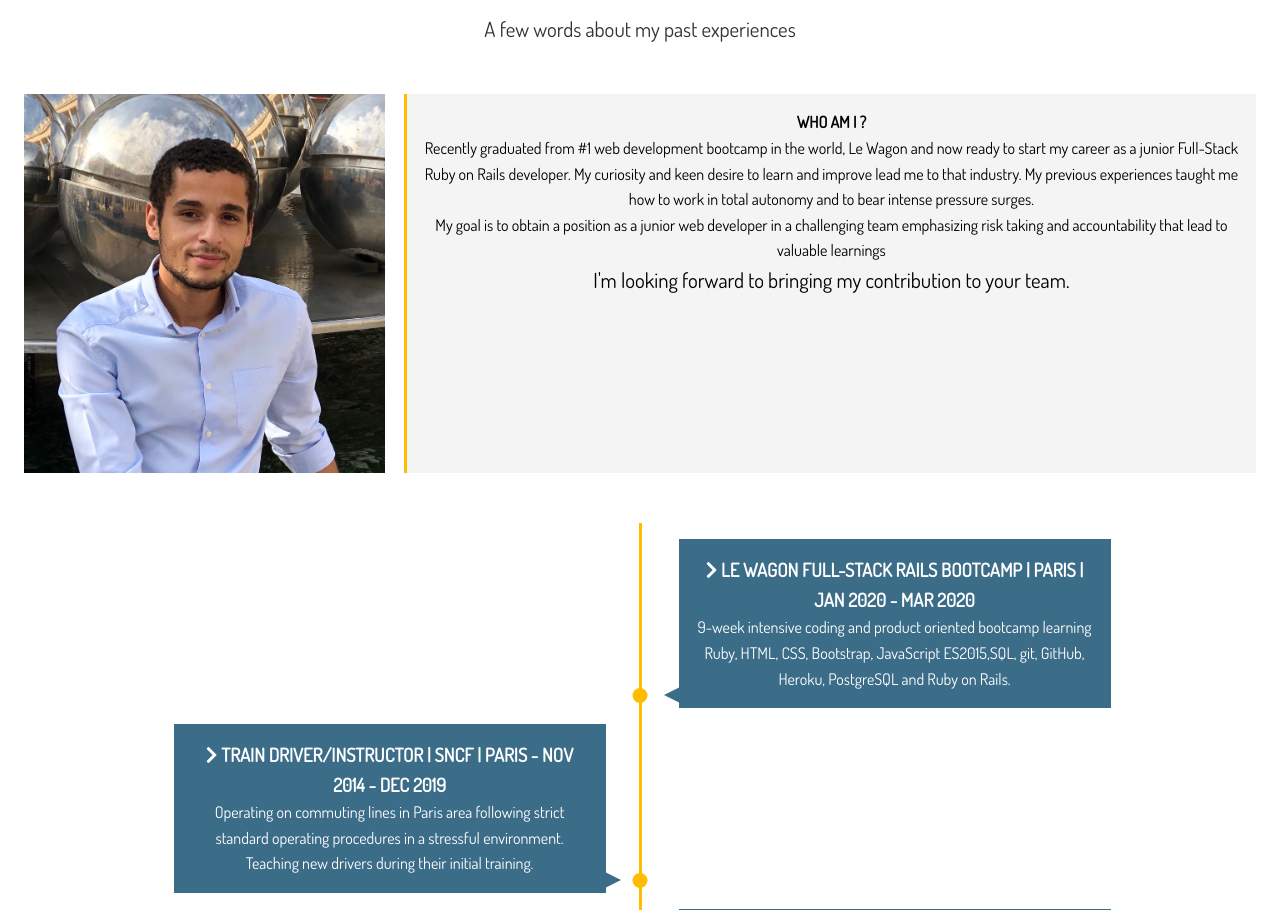
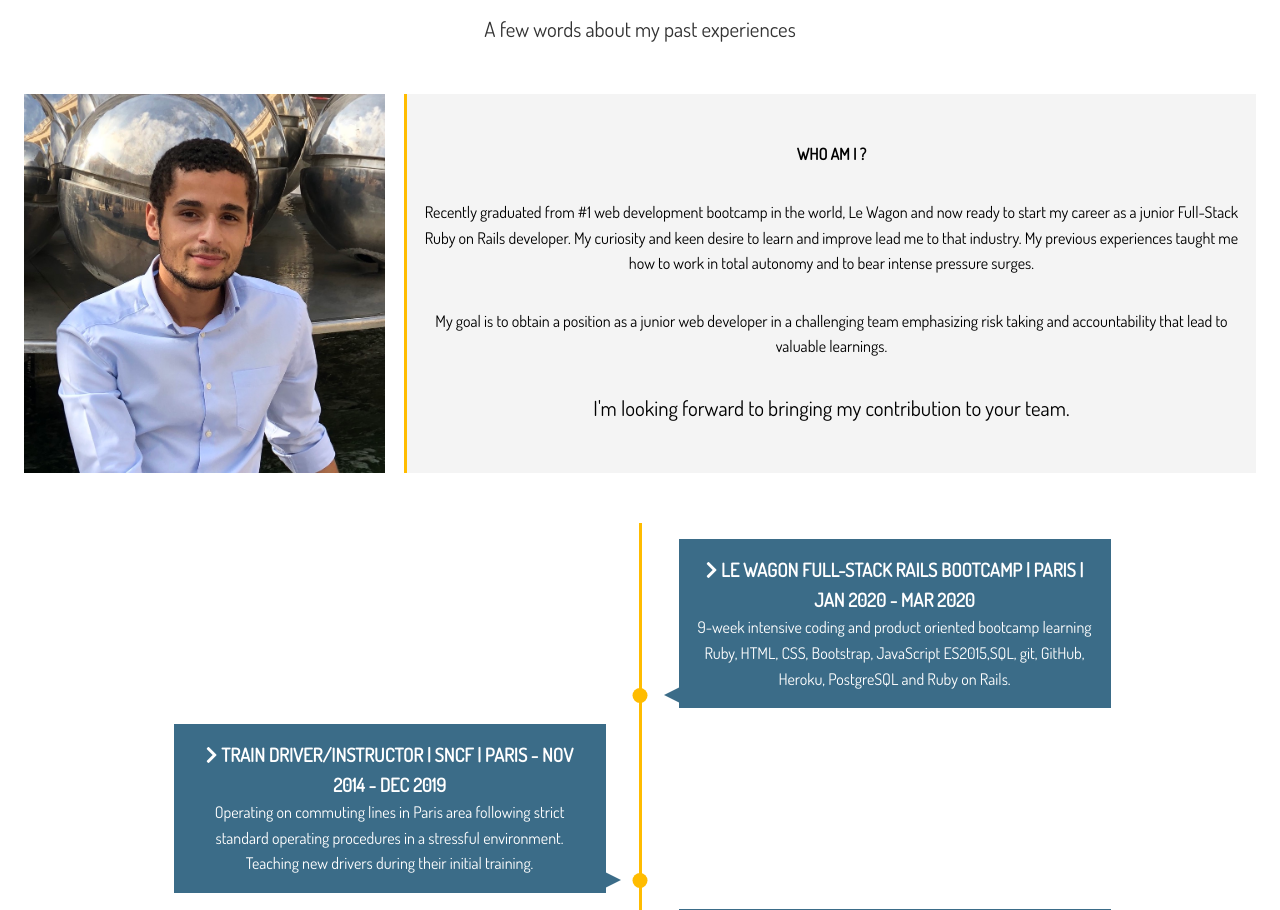
Before and after one commit to benjamin1555/benjamin1555.github.io, a website: page index.html in a window 1280 px wide. Shown: the part 915-1825 px from the top of the page. Drawn offline with nearby package versions, Linux system fonts and the light colour scheme.

Commit message:
modifiy margin/padding in bio text

```diff
--- a/index.html
+++ b/index.html
@@ -53,7 +53,7 @@
               developer in a challenging team
               emphasizing risk taking and
               accountability that lead to valuable
-              learnings
+              learnings.
             </p>
             <p class="lead">I'm looking forward
               to bringing my contribution to your team.</p>
--- a/scss/main.scss
+++ b/scss/main.scss
@@ -123,6 +123,16 @@ img {
     grid-area: bio;
     border-left: 3px solid $secondary-color;
     padding: 1rem;
+
+    .bio-text {
+      h4 {
+        padding: 2rem 0;
+      }
+
+      p {
+        margin-bottom: 2rem;
+      }
+    }
   }
 
   // Timeline
```
Also changed, not shown: dist/css/main.css.
